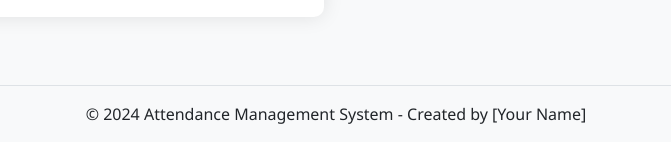
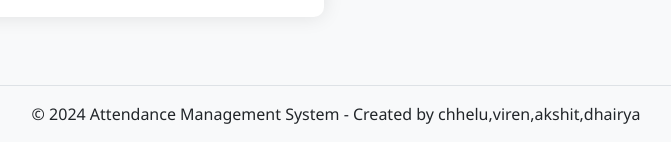
Before and after one commit to chheludev/attendance--analyzer-python-mini-project01, a Flask app: page / in a window 1280 px wide. Shown: the part 855-997 px from the top of the page, without its empty margins (304-975 px from the left). Run offline with Flask 3, Linux system fonts and the light colour scheme.

Commit message:
Update base.html

```diff
--- a/templates/base.html
+++ b/templates/base.html
@@ -41,7 +41,7 @@
 
     <footer class="bg-light text-center py-3 mt-5">
         <div class="container">
-            <p class="mb-0">&copy; 2024 Attendance Management System - Created by [Your Name]</p>
+            <p class="mb-0">&copy; 2024 Attendance Management System - Created by chhelu,viren,akshit,dhairya</p>
         </div>
     </footer>
 
```
